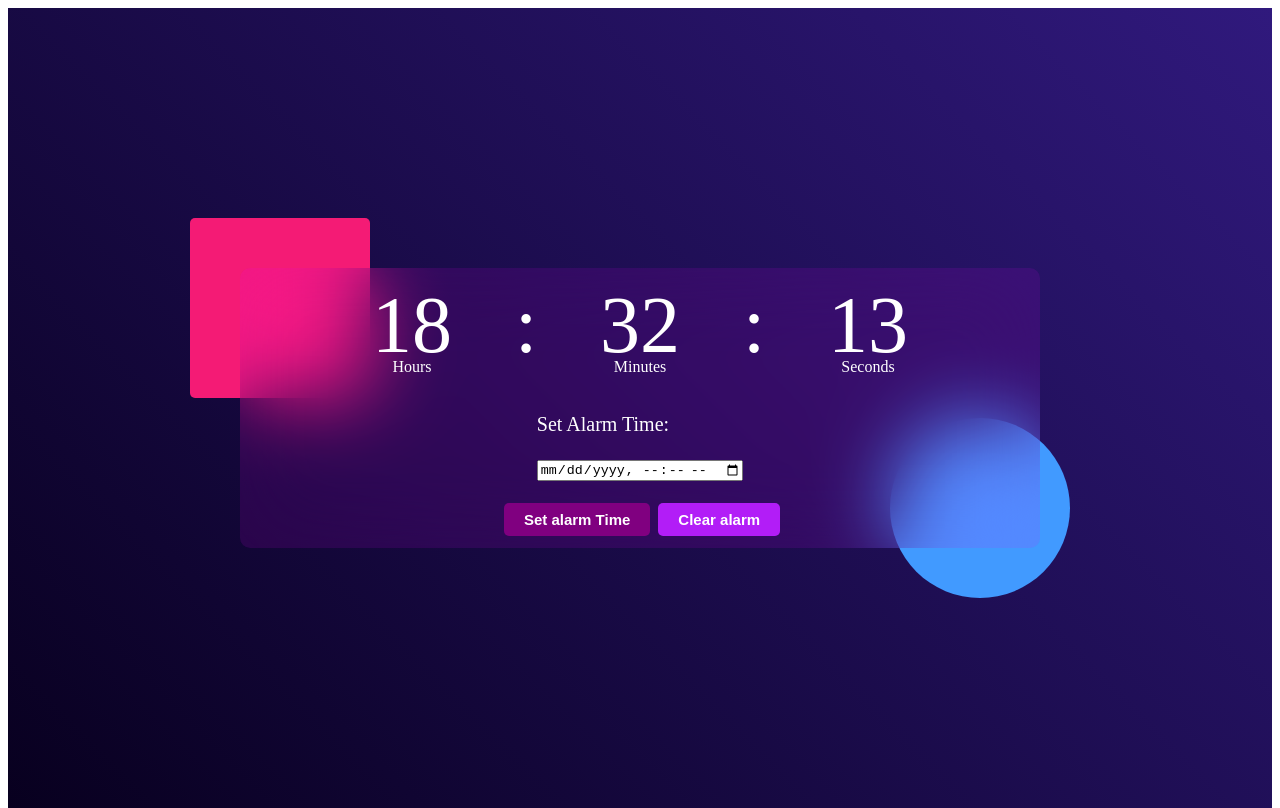
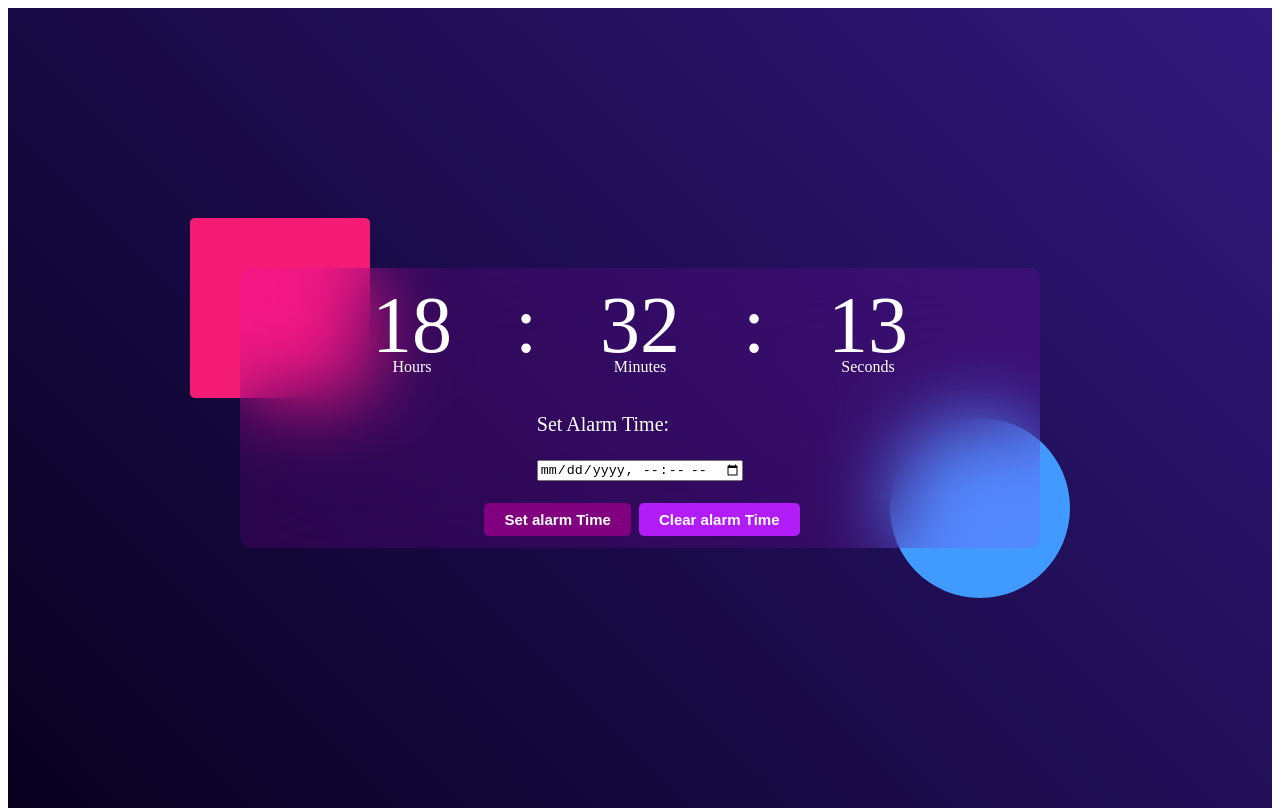
Before and after one commit to Manas1341/Alarmclock.io, a plain HTML site: page index.html in a window 1280 px wide. Drawn offline with Linux system fonts and the light colour scheme.

Commit message:
Update index.html

```diff
--- a/index.html
+++ b/index.html
@@ -25,7 +25,7 @@
                 </div>
                 <div class="btn">
                     <button class="button set-alarm" onclick="setAlarm()">Set alarm Time</button>
-                    <button class="button clear-alarm" onclick="clearAlarm()">Clear alarm</button>
+                    <button class="button clear-alarm" onclick="clearAlarm()">Clear alarm Time</button>
                 </div>
             </div>
         </div>
```
